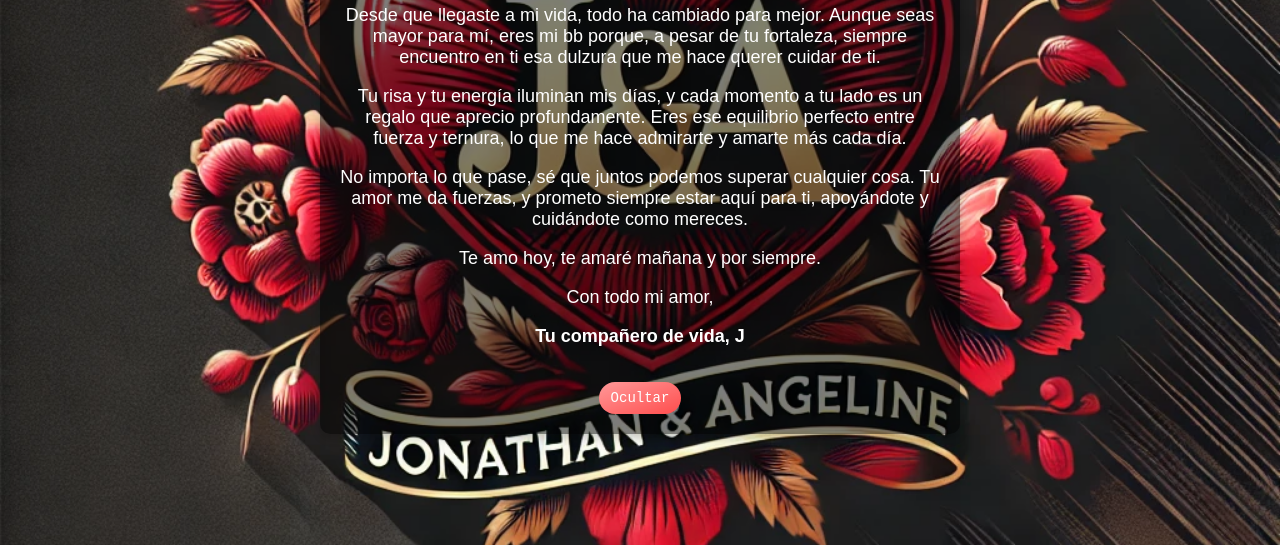
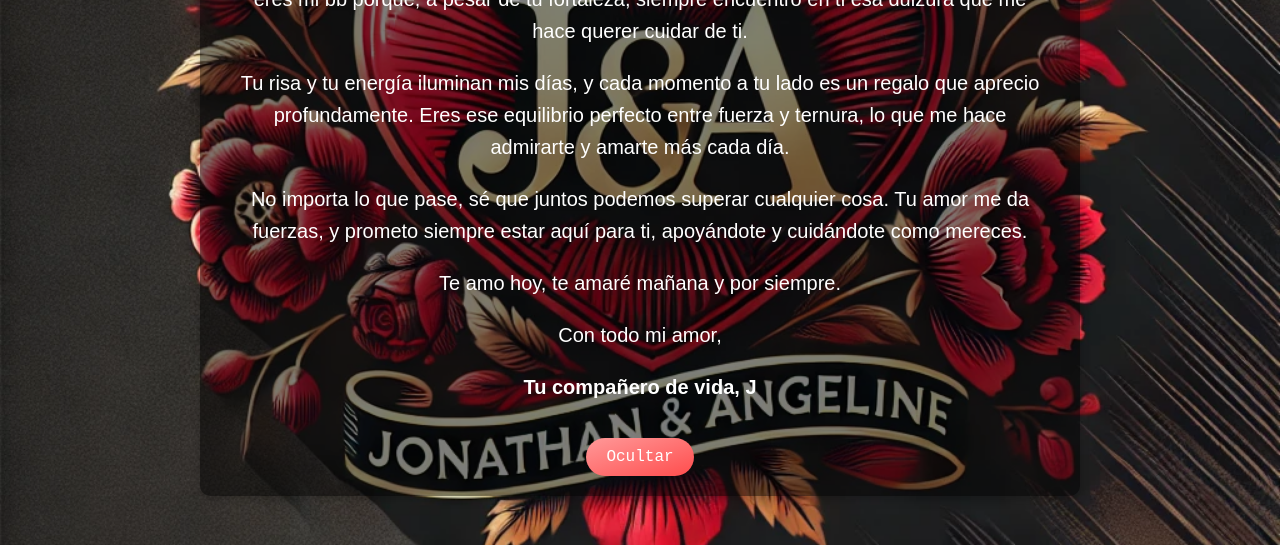
Before and after one commit to JonathanGIZ75/GALAXIA-GIZ, a plain HTML site: page index.html in a window 1280 px wide. Shown: the part 255-800 px from the top of the page. Drawn offline with Linux system fonts and the light colour scheme.

Commit message:
Update style.css

```diff
--- a/style.css
+++ b/style.css
@@ -12,13 +12,13 @@ body {
     background-position: center;
 }
 
-/* Ajustar la posición general más abajo */
+/* Ajustar la posición general */
 .container {
     position: relative;
-    max-width: 600px;
+    max-width: 800px; /* Aumentar el ancho del contenedor */
     text-align: center;
     background-color: rgba(0, 0, 0, 0.5); /* Fondo oscuro transparente */
-    padding: 20px;
+    padding: 20px 40px; /* Aumentar el padding horizontal */
     border-radius: 10px;
     box-shadow: 0 4px 10px rgba(0, 0, 0, 0.2);
     margin-top: 50px; /* Ajuste para bajar todo el contenido */
@@ -43,15 +43,16 @@ body {
 }
 
 .love-letter h1 {
-    font-size: 32px;
+    font-size: 36px; /* Tamaño de letra más grande */
     color: #ffd700; /* Oro brillante */
     margin-bottom: 20px;
 }
 
 .love-letter p {
-    font-size: 18px;
+    font-size: 20px; /* Tamaño de letra ligeramente más grande */
     color: white;
     margin-bottom: 15px;
+    line-height: 1.6; /* Mayor espaciado entre líneas para mejor lectura */
 }
 
 /* Botón para ocultar la carta */
@@ -60,18 +61,18 @@ body {
     background-image: linear-gradient(to bottom right, #ff9999, #ff4d4d);
     color: white;
     border: none;
-    padding: 8px 12px;
-    font-size: 14px;
-    font-family: 'Courier New', Courier, monospace; /* Fuente estilo carta */
-    border-radius: 20px; /* Bordes redondeados estilo amoroso */
+    padding: 10px 20px; /* Botón más grande */
+    font-size: 16px; /* Fuente más grande */
+    font-family: 'Courier New', Courier, monospace;
+    border-radius: 20px;
     cursor: pointer;
     transition: transform 0.3s ease, background-color 0.3s ease;
-    margin-top: 20px; /* Margen superior para separación del texto */
+    margin-top: 20px;
 }
 
 #toggle-btn:hover {
-    background-color: #ff4d4d; /* Color más intenso en hover */
-    transform: scale(1.05); /* Efecto de zoom al pasar el mouse */
+    background-color: #ff4d4d;
+    transform: scale(1.05);
 }
 
 /* Estilos para la imagen de fondo */
@@ -85,6 +86,6 @@ body {
     background-size: cover;
     background-position: center;
     z-index: -1; /* Imagen detrás del texto */
-    opacity: 1; /* Inicia visible */
-    transition: opacity 0.5s ease-out; /* Transición suave para el fondo */
-}￼Enter
+    opacity: 1;
+    transition: opacity 0.5s ease-out;
+}
```
